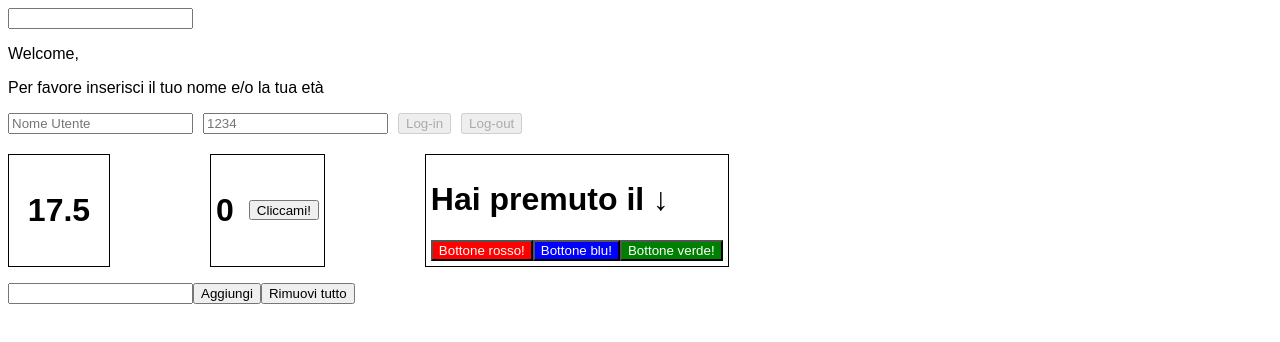
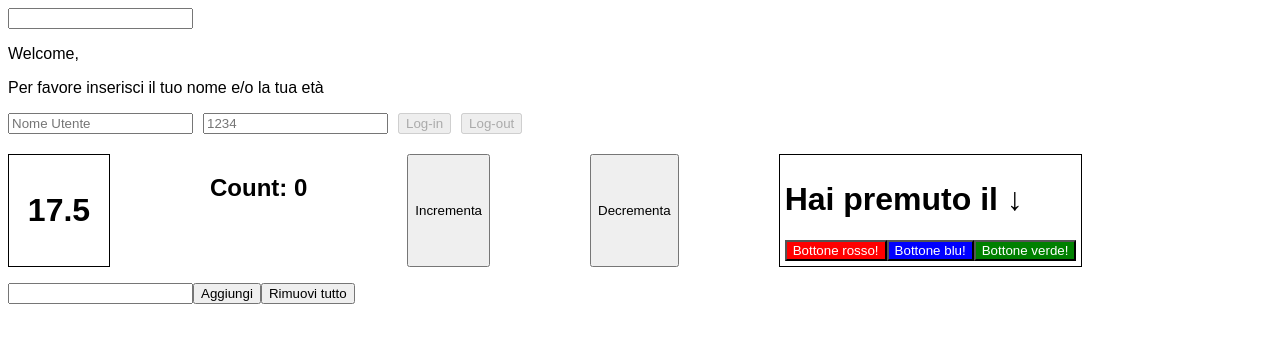
Before and after one commit to gabrimarch3/Esericizi-react, a React (Create React App) app in the folder esercizi-develhope/: page / in a window 1280 px wide. Shown: the top 342 px of the page. Built offline with nearby package versions, Linux system fonts and the light colour scheme.

Commit message:
added and completed ex.34

```diff
--- a/esercizi-develhope/src/components/ClickCounter.js
+++ b/esercizi-develhope/src/components/ClickCounter.js
@@ -1,18 +1,27 @@
-import { useState } from "react";
+import { useState } from "react"
+import SideEffect from "./SideEffect";
 
-const ClickCounter = () => {
-    const [counter, setCounter] = useState(0)
 
-    function handleCounter() {
-        setCounter(counter + 1)
+function ClickCounter() {
+
+    const [counter, setCount] = useState(0);
+
+    const increase = () => {
+        setCount(count => count + 1)
     }
 
-    return (
-        <div className="button-counter">
-            <h1>{counter}</h1>
-            <button onClick={handleCounter}>Cliccami!</button>
-        </div>
-    )
+    const decrease = () => {
+        if (counter > 0) {
+            setCount(count => count - 1);
+        }
+      };
+
+   function onCounterChange() {
+    console.log(`Il contatore è ${counter}`)
+    }
+
+        return  <SideEffect increase={increase} decrease={decrease} counter={counter} change={onCounterChange({counter})}/>
+
 }
 
 export default ClickCounter;
--- /dev/null
+++ b/esercizi-develhope/src/components/SideEffect.js
@@ -0,0 +1,15 @@
+import { useEffect } from "react"
+
+
+const SideEffect = (props) => {
+
+    useEffect(() => props.change, [props.counter,props.change])
+
+    return <>
+            <h2>Count: {props.counter}</h2>
+            <button onClick={props.increase}>Incrementa</button>
+            <button onClick={props.decrease}>Decrementa</button>
+            </>
+}
+
+export default SideEffect
```
